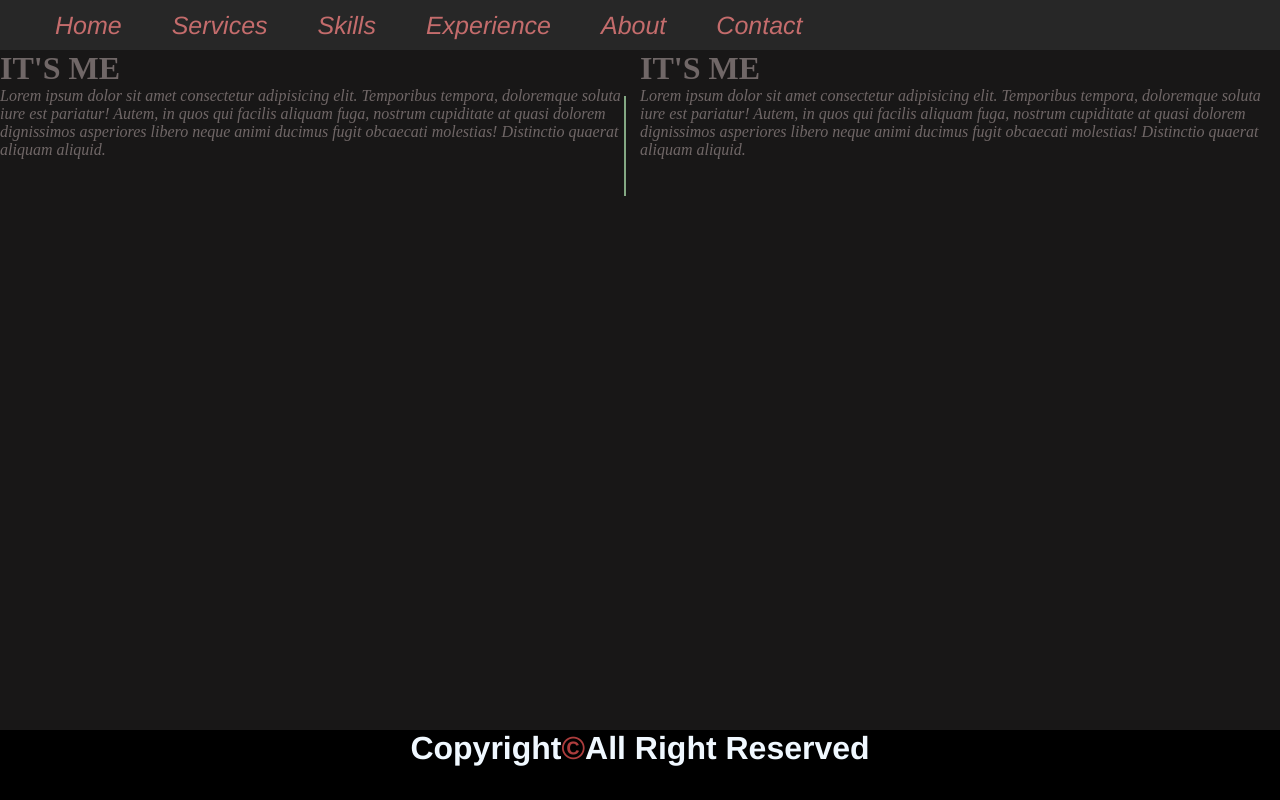
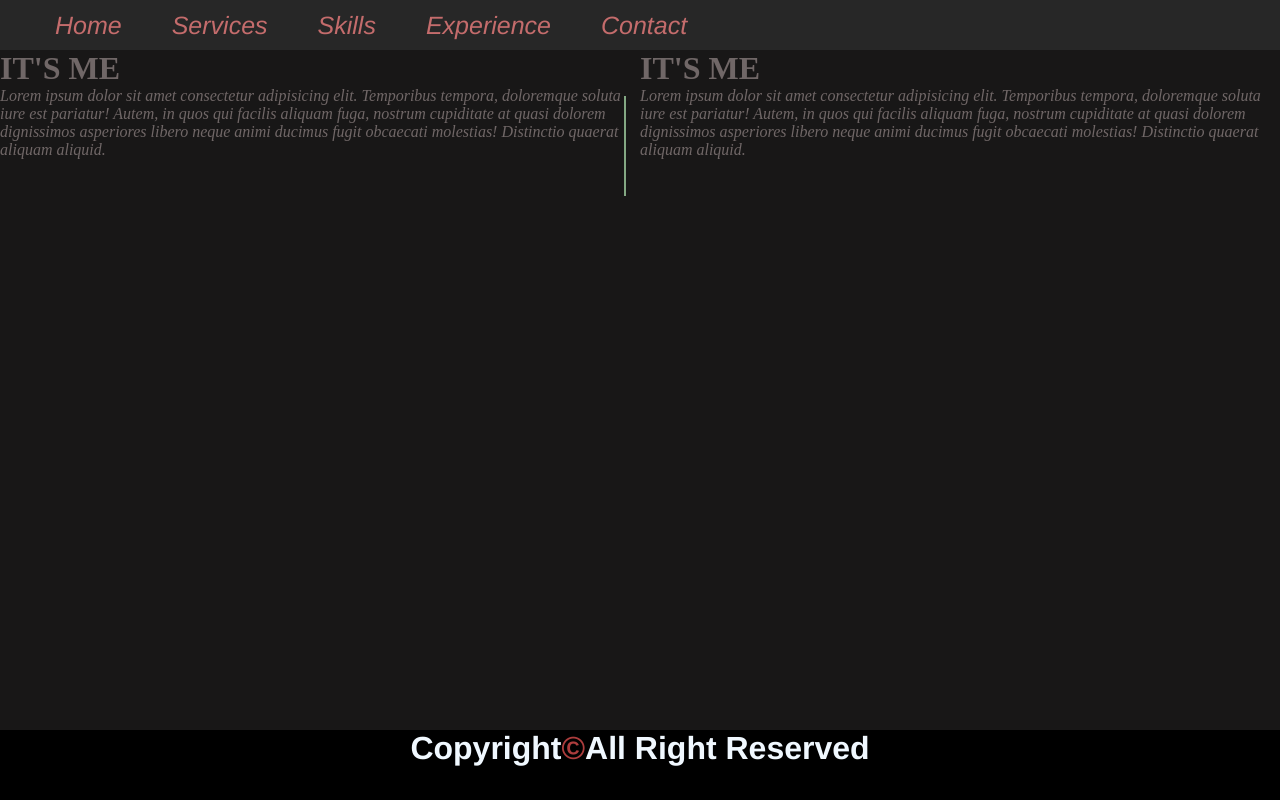
Before and after one commit to ibadatibadatibadat/Ibadat-Personal-Portfolio, a React (Vite) app: page / in a window 1280 px wide. Built offline with nearby package versions, Linux system fonts and the light colour scheme.

Commit message:
Fixing Some Issues And Finishing The Project

```diff
--- a/src/App.jsx
+++ b/src/App.jsx
@@ -4,7 +4,6 @@ import Home from "./Components/Home";
 import Skills from "./Components/Skills";
 import Services from "./Components/Services";
 import Experience from "./Components/Experience";
-import About from "./Components/About";
 import Contact from "./Components/Contact";
 import Footer from "./Components/Footer";
 function App() {
@@ -17,7 +16,6 @@ function App() {
           <Route path="/skills" element={<Skills />} />
           <Route path="/services" element={<Services />} />
           <Route path="/experience" element={<Experience />} />
-          <Route path="/about" element={<About />} />
           <Route path="/contact" element={<Contact />} />
         </Routes>
         <Footer />
--- a/src/Components/About.jsx
+++ /dev/null
@@ -1,7 +0,0 @@
-import React from "react";
-import '../styles/about.css'
-const About = () => {
-  return <div className="main">About</div>;
-};
-
-export default About;
--- a/src/Components/Navbar.jsx
+++ b/src/Components/Navbar.jsx
@@ -25,11 +25,7 @@ const Navbar = () => {
             Experience
           </Link>
         </li>
-        <li className="navbar-item">
-          <Link className="item" to="/about">
-            About
-          </Link>
-        </li>
+
         <li className="navbar-item">
           <Link className="item" to="/contact">
             Contact
--- a/src/styles/about.css
+++ /dev/null
@@ -1,4 +0,0 @@
-.main {
-    height: 85vh;
-    display: flex;
-  }
```
